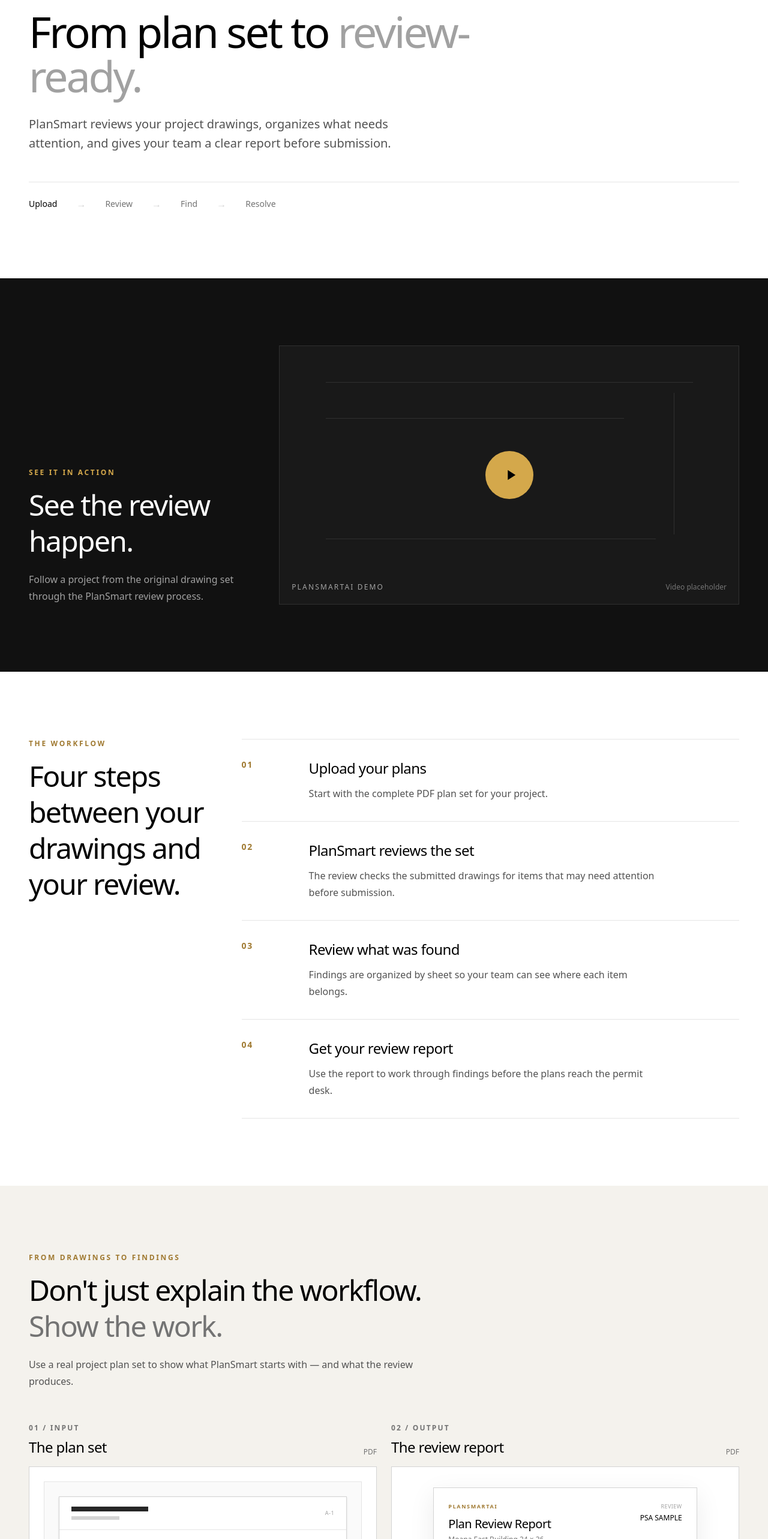
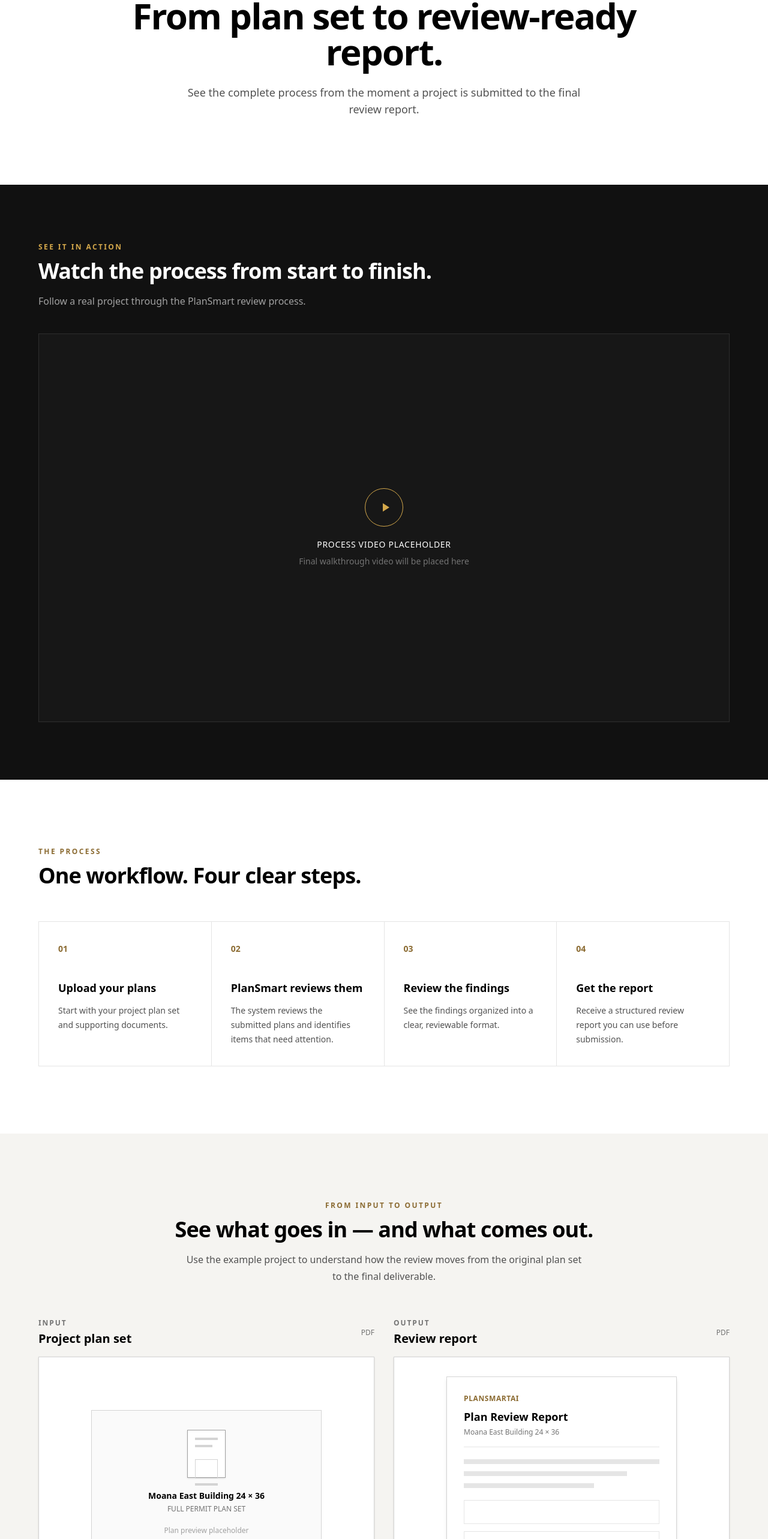
Before and after one commit to jenniferann01/plansmart, a SvelteKit app: page /howitworks in a window 1280 px wide. Shown: the part 234-2800 px from the top of the page at 60% size. Built offline with nearby package versions, Linux system fonts and the light colour scheme.

Commit message:
Update 10/1/26 6:05pm PHT

```diff
--- a/src/routes/howitworks/+page.svelte
+++ b/src/routes/howitworks/+page.svelte
@@ -6,22 +6,22 @@
 		{
 			number: '01',
 			title: 'Upload your plans',
-			text: 'Start with the complete PDF plan set for your project.'
+			text: 'Start with your project plan set and supporting documents.'
 		},
 		{
 			number: '02',
-			title: 'PlanSmart reviews the set',
-			text: 'The review checks the submitted drawings for items that may need attention before submission.'
+			title: 'PlanSmart reviews them',
+			text: 'The system reviews the submitted plans and identifies items that need attention.'
 		},
 		{
 			number: '03',
-			title: 'Review what was found',
-			text: 'Findings are organized by sheet so your team can see where each item belongs.'
+			title: 'Review the findings',
+			text: 'See the findings organized into a clear, reviewable format.'
 		},
 		{
 			number: '04',
-			title: 'Get your review report',
-			text: 'Use the report to work through findings before the plans reach the permit desk.'
+			title: 'Get the report',
+			text: 'Receive a structured review report you can use before submission.'
 		}
 	];
 </script>
@@ -30,108 +30,60 @@
 	<title>How It Works | PlanSmartAI</title>
 	<meta
 		name="description"
-		content="See how PlanSmartAI takes a project plan set from upload to a clear review report before submission."
+		content="See how PlanSmartAI reviews project plans and produces a clear review report before submission."
 	/>
 </svelte:head>
-
 <Header />
-
 <!-- HERO -->
-<section class="bg-white px-6 pb-20 pt-20 sm:px-8 lg:px-12 lg:pb-28 lg:pt-28">
-	<div class="mx-auto max-w-7xl">
-		<div class="max-w-4xl">
-			<p class="mb-5 text-xs font-semibold uppercase tracking-[0.22em] text-[#a07a32]">
+<section class="bg-white px-6 pb-20 pt-16 sm:px-8 lg:px-12 lg:pb-28 lg:pt-24">
+	<div class="mx-auto max-w-6xl text-center">
+		<p class="mb-4 text-xs font-semibold uppercase tracking-[0.2em] text-[#8b6b32]">
 			HOW PLANSMART WORKS
 		</p>
 
-			<h1
-				class="max-w-4xl text-5xl font-medium leading-[1.02] tracking-[-0.045em] text-black sm:text-6xl lg:text-7xl"
-			>
-				From plan set to
-				<span class="text-neutral-400">review-ready.</span>
+		<h1 class="mx-auto max-w-4xl text-4xl font-semibold tracking-[-0.03em] text-black sm:text-5xl lg:text-6xl">
+			From plan set to review-ready report.
 		</h1>
 
-			<p class="mt-7 max-w-2xl text-lg leading-8 text-neutral-600 sm:text-xl">
-				PlanSmart reviews your project drawings, organizes what needs attention, and gives
-				your team a clear report before submission.
+		<p class="mx-auto mt-6 max-w-2xl text-base leading-7 text-neutral-600 sm:text-lg">
+			See the complete process from the moment a project is submitted to the final review report.
+		</p>
+	</div>
+</section>
+
+<!-- VIDEO -->
+<section class="bg-[#111111] px-6 py-16 sm:px-8 lg:px-12 lg:py-24">
+	<div class="mx-auto max-w-6xl">
+		<div class="mb-10 max-w-2xl">
+			<p class="text-xs font-semibold uppercase tracking-[0.2em] text-[#d4a84b]">
+				SEE IT IN ACTION
+			</p>
+
+			<h2 class="mt-3 text-3xl font-semibold tracking-tight text-white sm:text-4xl">
+				Watch the process from start to finish.
+			</h2>
+
+			<p class="mt-4 leading-7 text-neutral-400">
+				Follow a real project through the PlanSmart review process.
 			</p>
 		</div>
 
-		<div class="mt-12 flex flex-wrap items-center gap-x-8 gap-y-3 border-t border-neutral-200 pt-6">
-			<span class="text-sm font-medium text-black">Upload</span>
-			<span class="text-neutral-300">→</span>
-			<span class="text-sm text-neutral-500">Review</span>
-			<span class="text-neutral-300">→</span>
-			<span class="text-sm text-neutral-500">Find</span>
-			<span class="text-neutral-300">→</span>
-			<span class="text-sm text-neutral-500">Resolve</span>
-		</div>
-	</div>
-</section>
-
-<!-- VIDEO / DEMO -->
-<section class="bg-[#111111] px-6 py-20 sm:px-8 lg:px-12 lg:py-28">
-	<div class="mx-auto max-w-7xl">
-		<div class="grid gap-12 lg:grid-cols-[0.65fr_1.35fr] lg:items-end">
-			<div>
-				<p class="text-xs font-semibold uppercase tracking-[0.22em] text-[#d4a84b]">
-					SEE IT IN ACTION
-				</p>
-
-				<h2
-					class="mt-4 text-4xl font-medium leading-tight tracking-[-0.035em] text-white sm:text-5xl"
-				>
-					See the review happen.
-				</h2>
-
-				<p class="mt-5 max-w-md text-base leading-7 text-neutral-400">
-					Follow a project from the original drawing set through the PlanSmart review process.
-				</p>
-			</div>
-
-			<div
-				class="relative aspect-video overflow-hidden border border-white/10 bg-[#191919]"
-			>
 		<!-- VIDEO PLACEHOLDER -->
-				<div class="absolute inset-0">
-					<div
-						class="absolute left-[10%] top-[14%] h-px w-[80%] bg-white/10"
-					></div>
-
-					<div
-						class="absolute left-[10%] top-[28%] h-px w-[65%] bg-white/10"
-					></div>
-
-					<div
-						class="absolute bottom-[25%] left-[10%] h-px w-[72%] bg-white/10"
-					></div>
-
-					<div
-						class="absolute right-[14%] top-[18%] h-[55%] w-px bg-white/10"
-					></div>
-				</div>
-
-				<div class="absolute inset-0 flex items-center justify-center">
-					<div
-						class="flex h-20 w-20 items-center justify-center rounded-full bg-[#d4a84b] text-black transition hover:scale-105"
-					>
-						<svg viewBox="0 0 24 24" class="ml-1 h-7 w-7 fill-current">
+		<div class="relative aspect-video overflow-hidden border border-white/10 bg-neutral-900">
+			<div class="absolute inset-0 flex flex-col items-center justify-center text-center">
+				<div class="mb-5 flex h-16 w-16 items-center justify-center rounded-full border border-[#d4a84b] text-[#d4a84b]">
+					<svg viewBox="0 0 24 24" class="ml-1 h-6 w-6 fill-current">
 						<path d="M8 5v14l11-7z" />
 					</svg>
 				</div>
-				</div>
 
-				<div class="absolute bottom-5 left-5">
-					<p class="text-xs font-medium uppercase tracking-[0.18em] text-white/60">
-						PLANSMARTAI DEMO
+				<p class="text-sm font-medium uppercase tracking-wider text-white">
+					Process Video Placeholder
 				</p>
-				</div>
 
-				<div class="absolute bottom-5 right-5">
-					<p class="text-xs text-white/40">
-						Video placeholder
+				<p class="mt-2 text-sm text-neutral-500">
+					Final walkthrough video will be placed here
 				</p>
-				</div>
 			</div>
 		</div>
 	</div>
@@ -139,160 +91,126 @@
 
 <!-- PROCESS -->
 <section class="bg-white px-6 py-20 sm:px-8 lg:px-12 lg:py-28">
-	<div class="mx-auto max-w-7xl">
-		<div class="grid gap-10 lg:grid-cols-[0.55fr_1.45fr]">
-			<div>
-				<p class="text-xs font-semibold uppercase tracking-[0.22em] text-[#a07a32]">
-					THE WORKFLOW
+	<div class="mx-auto max-w-6xl">
+		<div class="max-w-2xl">
+			<p class="text-xs font-semibold uppercase tracking-[0.2em] text-[#8b6b32]">
+				THE PROCESS
 			</p>
 
-				<h2
-					class="mt-4 max-w-md text-4xl font-medium leading-tight tracking-[-0.035em] text-black sm:text-5xl"
-				>
-					Four steps between your drawings and your review.
+			<h2 class="mt-3 text-3xl font-semibold tracking-tight text-black sm:text-4xl">
+				One workflow. Four clear steps.
 			</h2>
 		</div>
 
-			<div class="border-t border-neutral-200">
+		<div class="mt-14 grid gap-px overflow-hidden border border-neutral-200 bg-neutral-200 md:grid-cols-2 lg:grid-cols-4">
 			{#each steps as step}
-					<div
-						class="grid gap-5 border-b border-neutral-200 py-8 sm:grid-cols-[80px_1fr] sm:gap-8"
-					>
-						<div class="text-sm font-semibold tracking-[0.12em] text-[#a07a32]">
+				<div class="bg-white p-7 lg:p-8">
+					<span class="text-sm font-semibold text-[#8b6b32]">
 						{step.number}
-						</div>
+					</span>
 
-						<div class="max-w-2xl">
-							<h3 class="text-2xl font-medium tracking-tight text-black">
+					<h3 class="mt-10 text-lg font-semibold text-black">
 						{step.title}
 					</h3>
 
-							<p class="mt-3 max-w-xl text-base leading-7 text-neutral-600">
+					<p class="mt-3 text-sm leading-6 text-neutral-600">
 						{step.text}
 					</p>
-						</div>
 				</div>
 			{/each}
 		</div>
 	</div>
-	</div>
 </section>
 
-<!-- REAL PROJECT -->
-<section class="bg-[#f4f2ed] px-6 py-20 sm:px-8 lg:px-12 lg:py-28">
-	<div class="mx-auto max-w-7xl">
-		<div class="max-w-3xl">
-			<p class="text-xs font-semibold uppercase tracking-[0.22em] text-[#a07a32]">
-				FROM DRAWINGS TO FINDINGS
+<!-- INPUT / OUTPUT -->
+<section class="bg-[#f5f4f1] px-6 py-20 sm:px-8 lg:px-12 lg:py-28">
+	<div class="mx-auto max-w-6xl">
+		<div class="text-center">
+			<p class="text-xs font-semibold uppercase tracking-[0.2em] text-[#8b6b32]">
+				FROM INPUT TO OUTPUT
 			</p>
 
-			<h2
-				class="mt-4 text-4xl font-medium leading-tight tracking-[-0.035em] text-black sm:text-5xl"
-			>
-				Don't just explain the workflow.
-				<span class="text-neutral-500">Show the work.</span>
+			<h2 class="mx-auto mt-3 max-w-3xl text-3xl font-semibold tracking-tight text-black sm:text-4xl">
+				See what goes in — and what comes out.
 			</h2>
 
-			<p class="mt-5 max-w-2xl text-base leading-7 text-neutral-600">
-				Use a real project plan set to show what PlanSmart starts with — and what the review
-				produces.
+			<p class="mx-auto mt-4 max-w-2xl leading-7 text-neutral-600">
+				Use the example project to understand how the review moves from the original plan set to the final deliverable.
 			</p>
 		</div>
 
-		<div class="mt-14 grid gap-6 lg:grid-cols-2">
-			<!-- INPUT -->
+		<div class="mt-14 grid gap-8 lg:grid-cols-2">
+
+			<!-- PLAN SET -->
 			<div>
-				<div class="mb-4 flex items-end justify-between">
+				<div class="mb-4 flex items-center justify-between">
 					<div>
-						<p class="text-xs font-semibold uppercase tracking-[0.18em] text-neutral-500">
-							01 / INPUT
+						<p class="text-xs font-semibold uppercase tracking-[0.16em] text-neutral-500">
+							INPUT
 						</p>
 
-						<h3 class="mt-2 text-2xl font-medium tracking-tight text-black">
-							The plan set
+						<h3 class="mt-1 text-xl font-semibold text-black">
+							Project plan set
 						</h3>
 					</div>
 
-					<span class="text-xs text-neutral-500">PDF</span>
+					<span class="text-xs text-neutral-500">
+						PDF
+					</span>
 				</div>
 
-				<div
-					class="group relative aspect-[4/3] overflow-hidden border border-neutral-300 bg-white p-6"
-				>
-					<div class="absolute inset-6 border border-neutral-200 bg-[#fafafa]">
-						<div class="absolute inset-6 border border-neutral-300 bg-white shadow-sm">
-							<div class="border-b border-neutral-200 px-5 py-4">
-								<div class="flex items-center justify-between">
-									<div>
-										<div class="h-2 w-32 bg-neutral-800"></div>
-										<div class="mt-2 h-1.5 w-20 bg-neutral-300"></div>
-									</div>
-
-									<div class="text-[9px] uppercase tracking-wider text-neutral-400">
-										A-1
-									</div>
+				<div class="flex aspect-[4/3] items-center justify-center border border-neutral-300 bg-white p-8 shadow-sm">
+					<div class="w-full max-w-sm border border-neutral-300 bg-neutral-50 p-8 text-center">
+						<div class="mx-auto mb-5 h-20 w-16 border border-neutral-400 bg-white shadow-sm">
+							<div class="space-y-2 p-3">
+								<div class="h-1 bg-neutral-300"></div>
+								<div class="h-1 w-3/4 bg-neutral-300"></div>
+								<div class="mt-5 h-8 border border-neutral-300"></div>
+								<div class="h-1 bg-neutral-300"></div>
 							</div>
 						</div>
 
-							<div class="p-5">
-								<div class="grid grid-cols-3 gap-3">
-									<div class="col-span-2 h-28 border border-neutral-300">
-										<div class="m-4 h-px bg-neutral-300"></div>
-										<div class="mx-4 mt-8 h-px bg-neutral-200"></div>
-										<div class="mx-4 mt-8 h-px bg-neutral-200"></div>
-									</div>
-
-									<div class="space-y-3">
-										<div class="h-8 border border-neutral-200"></div>
-										<div class="h-8 border border-neutral-200"></div>
-										<div class="h-8 border border-neutral-200"></div>
-									</div>
-								</div>
-							</div>
-						</div>
-					</div>
-
-					<div class="absolute bottom-8 left-8">
-						<p class="text-xs font-medium uppercase tracking-[0.16em] text-neutral-500">
-							Moana East Building
+						<p class="text-sm font-semibold text-black">
+							Moana East Building 24 × 36
 						</p>
 
-						<p class="mt-1 text-sm font-medium text-black">
-							24 × 36 · Full Permit Plan Set
+						<p class="mt-1 text-xs text-neutral-500">
+							FULL PERMIT PLAN SET
+						</p>
+
+						<p class="mt-5 text-xs text-neutral-400">
+							Plan preview placeholder
 						</p>
 					</div>
 				</div>
 			</div>
 
-			<!-- OUTPUT -->
+			<!-- REPORT -->
 			<div>
-				<div class="mb-4 flex items-end justify-between">
+				<div class="mb-4 flex items-center justify-between">
 					<div>
-						<p class="text-xs font-semibold uppercase tracking-[0.18em] text-neutral-500">
-							02 / OUTPUT
+						<p class="text-xs font-semibold uppercase tracking-[0.16em] text-neutral-500">
+							OUTPUT
 						</p>
 
-						<h3 class="mt-2 text-2xl font-medium tracking-tight text-black">
-							The review report
+						<h3 class="mt-1 text-xl font-semibold text-black">
+							Review report
 						</h3>
 					</div>
 
-					<span class="text-xs text-neutral-500">PDF</span>
+					<span class="text-xs text-neutral-500">
+						PDF
+					</span>
 				</div>
 
-				<div
-					class="relative aspect-[4/3] overflow-hidden border border-neutral-300 bg-white p-6"
-				>
-					<div
-						class="absolute left-[12%] right-[12%] top-[8%] bottom-[-18%] border border-neutral-300 bg-white p-6 shadow-[0_12px_40px_rgba(0,0,0,0.08)]"
-					>
-						<div class="flex items-start justify-between border-b border-neutral-200 pb-5">
-							<div>
-								<p class="text-[9px] font-semibold uppercase tracking-[0.18em] text-[#a07a32]">
+				<div class="flex aspect-[4/3] items-center justify-center border border-neutral-300 bg-white p-8 shadow-sm">
+					<div class="w-full max-w-sm border border-neutral-300 bg-white p-7 shadow-md">
+						<div class="border-b border-neutral-200 pb-4">
+							<p class="text-xs font-semibold uppercase tracking-wider text-[#8b6b32]">
 								PLANSMARTAI
 							</p>
 
-								<p class="mt-2 text-xl font-medium tracking-tight text-black">
+							<p class="mt-2 text-lg font-semibold text-black">
 								Plan Review Report
 							</p>
 
@@ -301,216 +219,168 @@
 							</p>
 						</div>
 
-							<div class="text-right">
-								<p class="text-[9px] uppercase tracking-wider text-neutral-400">
-									REVIEW
-								</p>
+						<div class="mt-5 space-y-3">
+							<div class="h-2 w-full bg-neutral-200"></div>
+							<div class="h-2 w-5/6 bg-neutral-200"></div>
+							<div class="h-2 w-4/6 bg-neutral-200"></div>
+							<div class="mt-5 h-10 border border-neutral-200"></div>
+							<div class="h-10 border border-neutral-200"></div>
+						</div>
 
-								<p class="mt-1 text-xs font-medium text-black">
-									PSA SAMPLE
+						<p class="mt-5 text-center text-[10px] text-neutral-400">
+							Final report preview placeholder
 						</p>
 					</div>
 				</div>
 
-						<div class="mt-6 grid grid-cols-3 gap-3">
-							<div class="border border-neutral-200 p-3">
-								<p class="text-[9px] uppercase text-neutral-400">Findings</p>
-								<p class="mt-2 text-lg font-medium text-black">—</p>
-							</div>
-
-							<div class="border border-neutral-200 p-3">
-								<p class="text-[9px] uppercase text-neutral-400">Sheets</p>
-								<p class="mt-2 text-lg font-medium text-black">—</p>
-							</div>
-
-							<div class="border border-neutral-200 p-3">
-								<p class="text-[9px] uppercase text-neutral-400">Status</p>
-								<p class="mt-2 text-lg font-medium text-[#a07a32]">Review</p>
+				<div class="mt-5">
+					<button
+						class="inline-flex items-center justify-center bg-black px-6 py-3 text-sm font-semibold text-white transition hover:bg-neutral-800"
+					>
+						Download Sample Report
+					</button>
 				</div>
 			</div>
 
-						<div class="mt-6 space-y-3">
-							<div class="border border-neutral-200 p-4">
-								<div class="flex justify-between">
-									<div class="h-2 w-32 bg-neutral-300"></div>
-									<div class="h-2 w-12 bg-[#d4a84b]"></div>
-								</div>
-
-								<div class="mt-3 h-1.5 w-full bg-neutral-100"></div>
-								<div class="mt-2 h-1.5 w-4/5 bg-neutral-100"></div>
-							</div>
-
-							<div class="border border-neutral-200 p-4">
-								<div class="h-2 w-40 bg-neutral-300"></div>
-
-								<div class="mt-3 h-1.5 w-full bg-neutral-100"></div>
-								<div class="mt-2 h-1.5 w-3/4 bg-neutral-100"></div>
-							</div>
-						</div>
-					</div>
-
-					<p class="absolute bottom-5 left-0 right-0 text-center text-xs text-neutral-400">
-						Sample report preview
-					</p>
-				</div>
-
-				<div class="mt-5">
-					<button
-						type="button"
-						class="inline-flex items-center gap-3 bg-black px-6 py-3 text-sm font-semibold text-white transition hover:bg-[#d4a84b] hover:text-black"
-					>
-						Download sample report
-
-						<svg viewBox="0 0 20 20" class="h-4 w-4 fill-current">
-							<path d="M10 2v10.17l3.59-3.58L15 10l-5 5-5-5 1.41-1.41L9 12.17V2h1zM3 17h14v2H3v-2z" />
-						</svg>
-					</button>
-				</div>
-			</div>
 		</div>
 	</div>
 </section>
 
 <!-- FINDINGS -->
 <section class="bg-white px-6 py-20 sm:px-8 lg:px-12 lg:py-28">
-	<div class="mx-auto max-w-7xl">
-		<div class="grid gap-14 lg:grid-cols-[0.7fr_1.3fr] lg:items-center">
+	<div class="mx-auto grid max-w-6xl gap-12 lg:grid-cols-[0.85fr_1.15fr] lg:items-center">
+
 		<div>
-				<p class="text-xs font-semibold uppercase tracking-[0.22em] text-[#a07a32]">
-					WHAT YOU SEE
+			<p class="text-xs font-semibold uppercase tracking-[0.2em] text-[#8b6b32]">
+				THE RESULT
 			</p>
 
-				<h2
-					class="mt-4 text-4xl font-medium leading-tight tracking-[-0.035em] text-black sm:text-5xl"
-				>
-					Every finding has a place.
+			<h2 class="mt-3 text-3xl font-semibold tracking-tight text-black sm:text-4xl">
+				Findings that are easier to understand and act on.
 			</h2>
 
-				<p class="mt-5 max-w-md text-base leading-7 text-neutral-600">
-					Instead of a long list with no context, findings are connected back to the project
-					and the sheet where they were identified.
+			<p class="mt-5 leading-7 text-neutral-600">
+				The final report brings the review into one place, giving the project team a clear view of the items identified during the process.
 			</p>
 		</div>
 
-			<!-- FINDINGS UI -->
-			<div class="border border-neutral-200 bg-[#f7f7f5] p-4 sm:p-6">
-				<div class="border border-neutral-200 bg-white">
-					<div class="flex items-center justify-between border-b border-neutral-200 px-5 py-4">
+		<!-- FINDINGS IMAGE PLACEHOLDER -->
+		<div class="border border-neutral-200 bg-[#f7f7f7] p-5">
+			<div class="border border-neutral-300 bg-white p-6">
+				<div class="flex items-center justify-between border-b border-neutral-200 pb-4">
 					<div>
-							<p class="text-[9px] font-semibold uppercase tracking-[0.18em] text-[#a07a32]">
-								PLANSMARTAI
-							</p>
-
-							<p class="mt-1 text-sm font-medium text-black">
-								Review Findings
-							</p>
+						<div class="h-3 w-28 bg-neutral-800"></div>
+						<div class="mt-2 h-2 w-40 bg-neutral-200"></div>
 					</div>
 
-						<span class="text-xs text-neutral-400">
-							Sample
-						</span>
+					<div class="h-8 w-8 rounded-full bg-neutral-100"></div>
 				</div>
 
-					<div class="divide-y divide-neutral-200">
-						<div class="grid gap-4 p-5 sm:grid-cols-[70px_1fr_auto] sm:items-start">
-							<span class="text-xs font-semibold text-neutral-400">A-1</span>
-
-							<div>
-								<p class="text-sm font-medium text-black">
-									Documentation review item
-								</p>
-
-								<p class="mt-1 text-xs leading-5 text-neutral-500">
-									Review the identified item before submission.
-								</p>
+				<div class="mt-6 space-y-4">
+					<div class="border border-neutral-200 p-4">
+						<div class="flex justify-between">
+							<div class="h-2 w-32 bg-neutral-300"></div>
+							<div class="h-2 w-14 bg-[#d4a84b]"></div>
+						</div>
+						<div class="mt-3 h-2 w-full bg-neutral-100"></div>
+						<div class="mt-2 h-2 w-4/5 bg-neutral-100"></div>
 					</div>
 
-							<span class="text-[10px] font-semibold uppercase tracking-wider text-[#a07a32]">
-								Review
-							</span>
+					<div class="border border-neutral-200 p-4">
+						<div class="h-2 w-40 bg-neutral-300"></div>
+						<div class="mt-3 h-2 w-full bg-neutral-100"></div>
+						<div class="mt-2 h-2 w-3/4 bg-neutral-100"></div>
 					</div>
 
-						<div class="grid gap-4 p-5 sm:grid-cols-[70px_1fr_auto] sm:items-start">
-							<span class="text-xs font-semibold text-neutral-400">A-2</span>
-
-							<div>
-								<p class="text-sm font-medium text-black">
-									Sheet coordination item
-								</p>
-
-								<p class="mt-1 text-xs leading-5 text-neutral-500">
-									See the associated sheet and finding details.
-								</p>
-							</div>
-
-							<span class="text-[10px] font-semibold uppercase tracking-wider text-[#a07a32]">
-								Review
-							</span>
-						</div>
-
-						<div class="grid gap-4 p-5 sm:grid-cols-[70px_1fr_auto] sm:items-start">
-							<span class="text-xs font-semibold text-neutral-400">M-1</span>
-
-							<div>
-								<p class="text-sm font-medium text-black">
-									Plan review item
-								</p>
-
-								<p class="mt-1 text-xs leading-5 text-neutral-500">
-									Additional context is provided within the report.
-								</p>
-							</div>
-
-							<span class="text-[10px] font-semibold uppercase tracking-wider text-[#a07a32]">
-								Review
-							</span>
+					<div class="border border-neutral-200 p-4">
+						<div class="h-2 w-24 bg-neutral-300"></div>
+						<div class="mt-3 h-2 w-full bg-neutral-100"></div>
+						<div class="mt-2 h-2 w-2/3 bg-neutral-100"></div>
 					</div>
 				</div>
 			</div>
 
 			<p class="mt-4 text-center text-xs text-neutral-400">
-					Findings interface placeholder
+				Findings/report screenshot placeholder
 			</p>
+		</div>
+	</div>
+</section>
+
+<!-- CONTACT -->
+<section class="bg-[#111111] px-6 py-20 sm:px-8 lg:px-12 lg:py-24">
+	<div class="mx-auto grid max-w-6xl gap-12 lg:grid-cols-[0.8fr_1.2fr]">
+
+		<div>
+			<p class="text-xs font-semibold uppercase tracking-[0.2em] text-[#d4a84b]">
+				NEXT STEP
+			</p>
+
+			<h2 class="mt-3 text-3xl font-semibold tracking-tight text-white sm:text-4xl">
+				Ready to review a project?
+			</h2>
+
+			<p class="mt-5 max-w-md leading-7 text-neutral-400">
+				Tell us a little about your project and we'll help you get started.
+			</p>
+		</div>
+
+		<!-- CONTACT FORM UI ONLY -->
+		<div class="bg-white p-6 sm:p-8">
+			<div class="grid gap-5 sm:grid-cols-2">
+
+				<label class="block">
+					<span class="text-xs font-semibold uppercase tracking-wider text-neutral-500">
+						Name
+					</span>
+					<input
+						type="text"
+						placeholder="Your name"
+						class="mt-2 w-full border border-neutral-300 px-4 py-3 text-sm outline-none focus:border-black"
+					/>
+				</label>
+
+				<label class="block">
+					<span class="text-xs font-semibold uppercase tracking-wider text-neutral-500">
+						Email
+					</span>
+					<input
+						type="email"
+						placeholder="you@company.com"
+						class="mt-2 w-full border border-neutral-300 px-4 py-3 text-sm outline-none focus:border-black"
+					/>
+				</label>
+
+				<label class="block sm:col-span-2">
+					<span class="text-xs font-semibold uppercase tracking-wider text-neutral-500">
+						Company
+					</span>
+					<input
+						type="text"
+						placeholder="Company name"
+						class="mt-2 w-full border border-neutral-300 px-4 py-3 text-sm outline-none focus:border-black"
+					/>
+				</label>
+
+				<label class="block sm:col-span-2">
+					<span class="text-xs font-semibold uppercase tracking-wider text-neutral-500">
+						Project details
+					</span>
+					<textarea
+						rows="4"
+						placeholder="Tell us about your project"
+						class="mt-2 w-full resize-none border border-neutral-300 px-4 py-3 text-sm outline-none focus:border-black"
+					></textarea>
+				</label>
+
+				<button
+					class="bg-black px-6 py-3 text-sm font-semibold text-white transition hover:bg-neutral-800 sm:col-span-2"
+				>
+					Request a Review
+				</button>
+
 			</div>
 		</div>
 	</div>
 </section>
-
-<!-- CTA -->
-<section class="bg-[#111111] px-6 py-20 sm:px-8 lg:px-12 lg:py-28">
-	<div class="mx-auto max-w-7xl">
-		<div class="grid gap-10 lg:grid-cols-[1fr_auto] lg:items-end">
-			<div>
-				<p class="text-xs font-semibold uppercase tracking-[0.22em] text-[#d4a84b]">
-					READY WHEN YOU ARE
-				</p>
-
-				<h2
-					class="mt-4 max-w-3xl text-4xl font-medium leading-tight tracking-[-0.035em] text-white sm:text-5xl lg:text-6xl"
-				>
-					Know what needs attention
-					<span class="text-neutral-500">before you submit.</span>
-				</h2>
-
-				<p class="mt-6 max-w-xl text-base leading-7 text-neutral-400">
-					Start with your project plans and see what PlanSmart can find.
-				</p>
-			</div>
-
-			<div class="lg:pb-1">
-				<button
-					type="button"
-					class="inline-flex items-center justify-center bg-[#d4a84b] px-7 py-4 text-sm font-semibold text-black transition hover:bg-white"
-				>
-					Start a free review
-				</button>
-
-				<p class="mt-3 text-center text-xs text-neutral-500">
-					No card required to start
-				</p>
-			</div>
-		</div>
-	</div>
-</section>
-
-<Footer />
+<Footer/>
```
Lines whose indentation alone changed are shown as unchanged.
